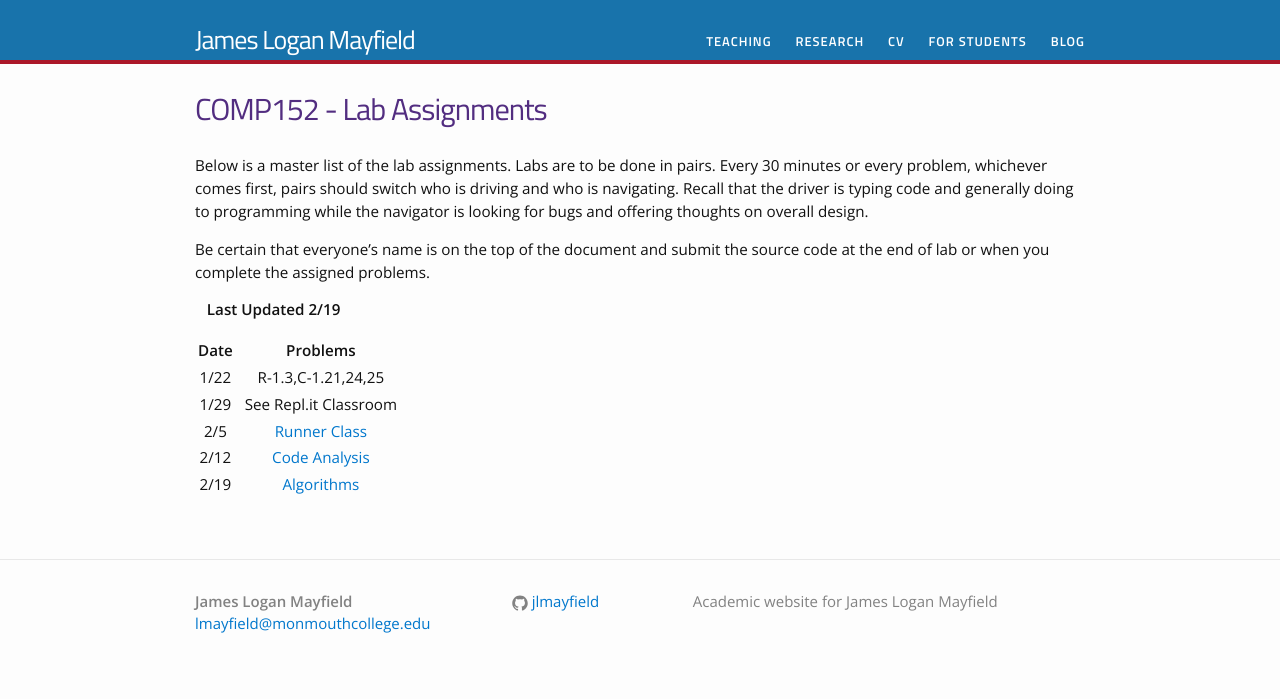
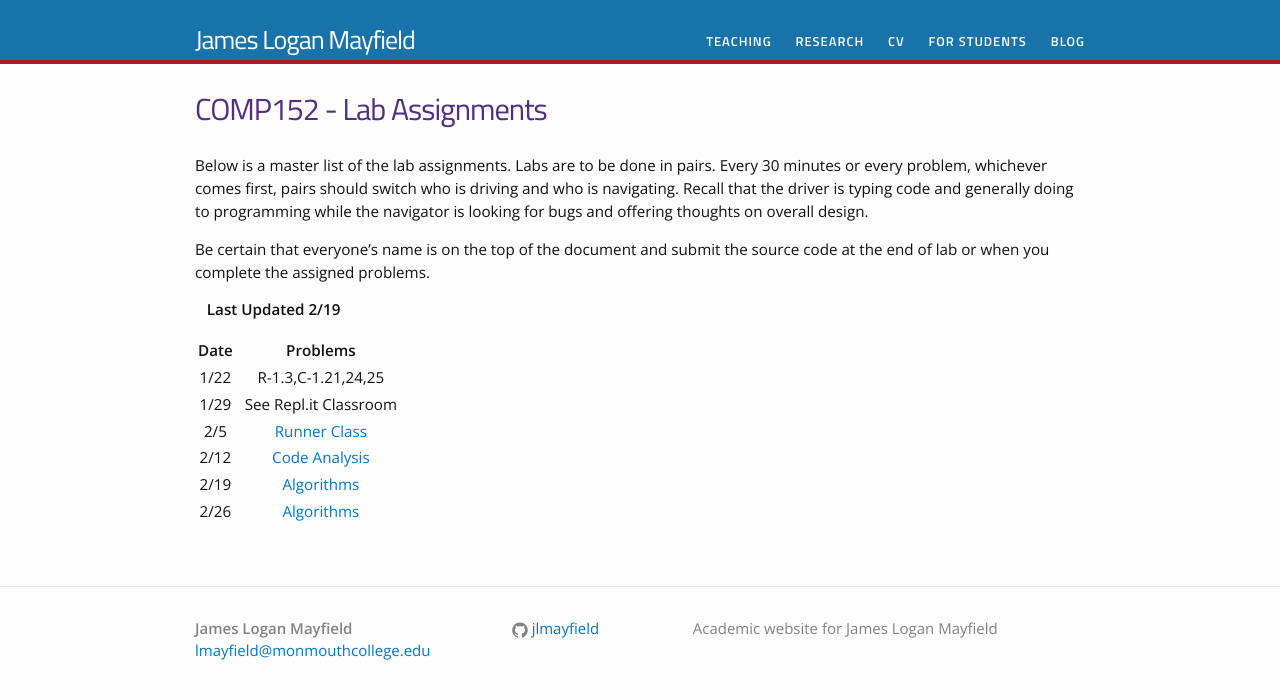
Before and after one commit to jlmayfield/jlmayfield.github.io, a Jekyll site: the page built from teaching/COMP152/labs.md, in a window 1280 px wide. Shown: the top 699 px of the page. Built offline with Jekyll 4.4.1, drawn with Linux system fonts in a browser that asks for light colours.

Commit message:
c152. lab6.

```diff
--- a/teaching/COMP152/labs.md
+++ b/teaching/COMP152/labs.md
@@ -18,3 +18,4 @@ Be certain that everyone's name is on the top of the document and submit the sou
 |2/5 | | [Runner Class](/teaching/COMP152/labs/lab3) |
 |2/12 | | [Code Analysis](/teaching/COMP152/labs/lab4) |
 |2/19 | | [Algorithms](/teaching/COMP152/labs/lab5) |
+|2/26 | | [Algorithms](/teaching/COMP152/labs/lab6) |
```
